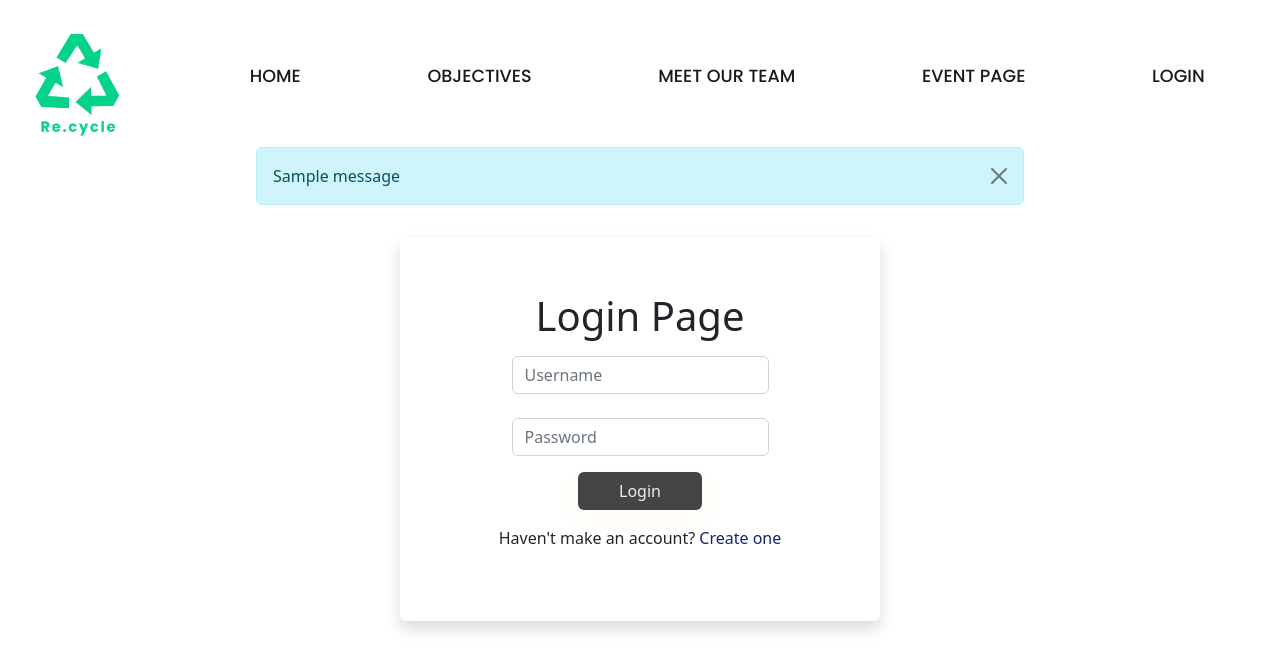
After one commit to Alfredooooooo/PBP-D01, a Django app: page /login/ in a window 1280 px wide. The commit adds this page. Shown: the top 671 px of the page. Run offline with Django 4.2, Linux system fonts and the light colour scheme; tables that the repository leaves empty hold one stand-in row (values such as "Sample post"); one stand-in notice (Sample message) is shown.

Commit message:
Adding template to work on

```diff
--- /dev/null
+++ b/recycle/templates/authentication/login.html
@@ -0,0 +1,42 @@
+{% extends 'base.html' %}
+{% load static %}
+
+{% block meta %}
+<title>Login Page</title>
+<link href="{% static 'css/navbar.css' %}" rel="stylesheet" />
+<link href="{% static 'css/login.css' %}" rel="stylesheet" />
+{% endblock meta %}
+
+{% block content %}
+    {% include 'navbar.html' %}
+        <div class="login center d-flex justify-content-center align-items-center flex-column">
+            <div class="container p-xl-3">
+                {% if messages %}
+                    {% for message in messages %}
+                        {% if message %}
+                            <div class="alert alert-info alert-dismissible fade show" role="alert">
+                                {{message}}
+                                <button type="button" class="btn-close" data-bs-dismiss="alert" aria-label="Close"></button>
+                            </div>
+                        {% endif %}
+                    {% endfor %}
+                {% endif %}
+            </div>
+                <div class="height-set shadow p-lg-3 mb-5 bg-body rounded d-flex justify-content-center align-items-center flex-column">
+                    <div class="h1 mb-3">Login Page</div>
+                    <form action="" method="POST">
+                        {% csrf_token %}
+                        <div class="mb-4">
+                            <input type="text" class="form-control" name="username" placeholder="Username">
+                        </div>
+                        <div class="mb-3">
+                            <input type="password" class="form-control" placeholder="Password" name="password">
+                        </div>
+                        <div class="d-flex justify-content-center">
+                            <button type="submit" class="btn btn-hover" value="login">Login</button>
+                        </div>
+                    </form>
+                    <p class="margin-set">Haven't make an account? <a href="{% url 'recycle:register' %}" class="link">Create one</a></p>
+                </div>
+        </div>
+{% endblock content %}
--- a/recycle/templates/navbar.html
+++ b/recycle/templates/navbar.html
@@ -20,7 +20,7 @@
             >
                 <ul class="navbar-nav">
                     <li class="nav-item">
-                        <a class="nav-link active" href="#"
+                        <a class="nav-link active" href="{% url 'recycle:index' %}"
                             ><img
                                 src="{% static '/img/logotst.png' %}"
                                 alt="re.cycle logo"
@@ -30,14 +30,14 @@
 
                 <ul class="navbar-nav">
                     <li class="nav-item">
-                        <a class="nav-link active" aria-current="page" href="#"
+                        <a class="nav-link active" aria-current="page" href="{% url 'recycle:index' %}"
                             >Home</a
                         >
                     </li>
                 </ul>
                 <ul class="navbar-nav">
                     <li class="nav-item">
-                        <a class="nav-link active" aria-current="page" href="#"
+                        <a class="nav-link active" aria-current="page" href="{% url 'recycle:objectives' %}"
                             >Objectives</a
                         >
                     </li>
@@ -45,23 +45,29 @@
 
                 <ul class="navbar-nav">
                     <li class="nav-item">
-                        <a class="nav-link active" aria-current="page" href="#"
+                        <a class="nav-link active" aria-current="page" href="{% url 'recycle:about-us' %}"
                             >Meet Our Team</a
                         >
                     </li>
                 </ul>
                 <ul class="navbar-nav">
                     <li class="nav-item">
-                        <a class="nav-link active" aria-current="page" href="#"
+                        <a class="nav-link active" aria-current="page" href="{% url 'recycle:event' %}"
                             >Event Page</a
                         >
                     </li>
                 </ul>
                 <ul class="navbar-nav">
                     <li class="nav-item">
-                        <a class="nav-link active" aria-current="page" href="#"
+                        {% if user.is_authenticated %}
+                            <a class="nav-link active" aria-current="page" href="{% url 'recycle:logout' %}"
+                            >Logout</a
+                            >
+                        {% else %}
+                            <a class="nav-link active" aria-current="page" href="{% url 'recycle:login' %}"
                             >Login</a
-                        >
+                            >
+                        {% endif %}
                     </li>
                 </ul>
             </div>
--- a/recycle/urls.py
+++ b/recycle/urls.py
@@ -1,8 +1,14 @@
 from django.urls import path
-from recycle.views import index
+from recycle.views import index, about_us, objectives, event, login, logout, register
 
 app_name = 'recycle'
 
 urlpatterns = [
     path('', index, name='index'),
+    path('aboutus/', about_us, name='about-us'),
+    path('objectives/', objectives, name='objectives'),
+    path('event/', event, name='event'),
+    path("login/", login, name="login"),
+    path("logout/", logout, name="logout"),
+    path("register/", register, name="register"),
 ]
--- a/recycle/views.py
+++ b/recycle/views.py
@@ -1,5 +1,72 @@
+from django.http import HttpResponseRedirect, JsonResponse
+from django.urls import reverse
+from django.contrib.auth.decorators import login_required
+from django.contrib.auth import authenticate, login
+from django.contrib.auth import logout
+from django.shortcuts import redirect
+from django.contrib import messages
 from django.shortcuts import render
+from django.core import serializers
+from django.http import HttpResponse
+from django.views.decorators.csrf import csrf_exempt
+from recycle.forms import RegisterUserForm
 
 
 def index(request):
     return render(request, 'index.html')
+
+
+def about_us(request):
+    return render(request, 'about-us.html')
+
+
+def objectives(request):
+    return render(request, 'objectives.html')
+
+
+def event(request):
+    return render(request, 'event.html')
+
+
+def register(request):
+    # Memanggil RegisterUserForm yang merupakan anak dari UserCreationForm
+    form = RegisterUserForm()
+    if (request.method == "POST"):
+        form = RegisterUserForm(request.POST)
+        if form.is_valid():
+            form.save()
+            username = form.cleaned_data["username"]
+            messages.success(
+                request, f"User dengan nama {username} berhasil dibuat")
+            # Memindahkan url user ke login agar dapat login
+            return redirect("recycle:login")
+        else:
+            messages.info(
+                request, "Ada yang salah dalam proses Registrasi. Silahkan coba lagi!")
+    return render(request, "authentication/register.html", {
+        "form": form,
+    })
+
+
+def login(request):
+    # Find POST method
+    if request.method == "POST":
+        # Get the username and password from name attribute in input tag
+        username = request.POST.get("username")
+        password = request.POST.get("password")
+        user = authenticate(request, username=username, password=password)
+        if user is not None:
+            login(request, user)
+            response = HttpResponseRedirect(
+                reverse("recycle:index"))  # membuat response
+            return response
+        else:
+            messages.info(request, "Username atau Password salah!")
+    return render(request, "authentication/login.html", {})
+
+
+def logout(request):
+    # Melakukan logout
+    logout(request)
+    response = HttpResponseRedirect(reverse("register:login"))
+    return response
--- /dev/null
+++ b/static/css/login.css
@@ -0,0 +1,64 @@
+.center {
+    position: absolute;
+    top: 50%;
+    left: 50%;
+    transform: translate(-50%, -50%);
+}
+
+.login {
+    max-width: 800px;
+    width: 100%;
+}
+
+.height-set {
+    height: 24rem;
+    width: 30rem;
+}
+
+.btn-hover {
+    -webkit-transition: all 200ms linear;
+    transition: all 200ms linear;
+    padding: 0.4rem 2.5rem;
+    background-color: #444;
+    color: #eee;
+    box-shadow: 0 8px 24px 0 rgba(255, 235, 167, 0.2);
+    outline: none;
+    transition: 0.55s ease;
+}
+
+.btn-hover:active,
+.btn-hover:focus {
+    /* background-color: #102770;
+    color: #44a1; */
+    box-shadow: 0 8px 24px 0 rgba(16, 39, 112, 0.2);
+    outline: none;
+}
+
+.btn-hover:hover {
+    /* background-color: #102770;
+    color: #44a1; */
+    box-shadow: 0 8px 24px 0 rgba(16, 39, 112, 0.2);
+}
+
+.link {
+    color: #102770;
+    text-decoration: none;
+    transition: 0.3s ease;
+}
+
+.link:hover {
+    font-weight: 800;
+    color: #f8be00af;
+}
+
+.margin-set {
+    margin-top: 1rem;
+}
+
+@media only screen and (max-width: 768px) {
+    .login {
+        max-width: 250px;
+        width: 100%;
+        height: 100%;
+    }
+}
```
Also changed, not shown: recycle/forms.py (added, +18 -0 lines), recycle/templates/about-us.html (added, +14 -0 lines), recycle/templates/authentication/register.html (added, +35 -0 lines), recycle/templates/event.html (added, +13 -0 lines), recycle/templates/objectives.html (added, +14 -0 lines), static/css/register.css (added, +44 -0 lines), static/css/about-us.css (added), static/css/event.css (added), static/css/objectives.css (added).
